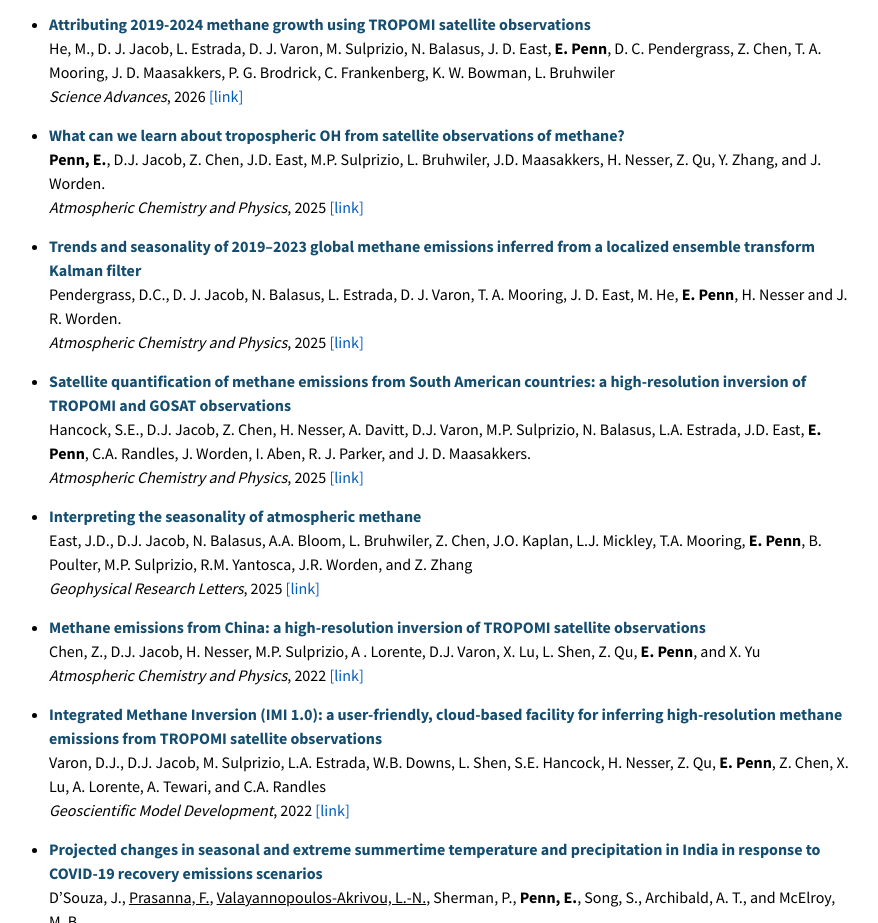
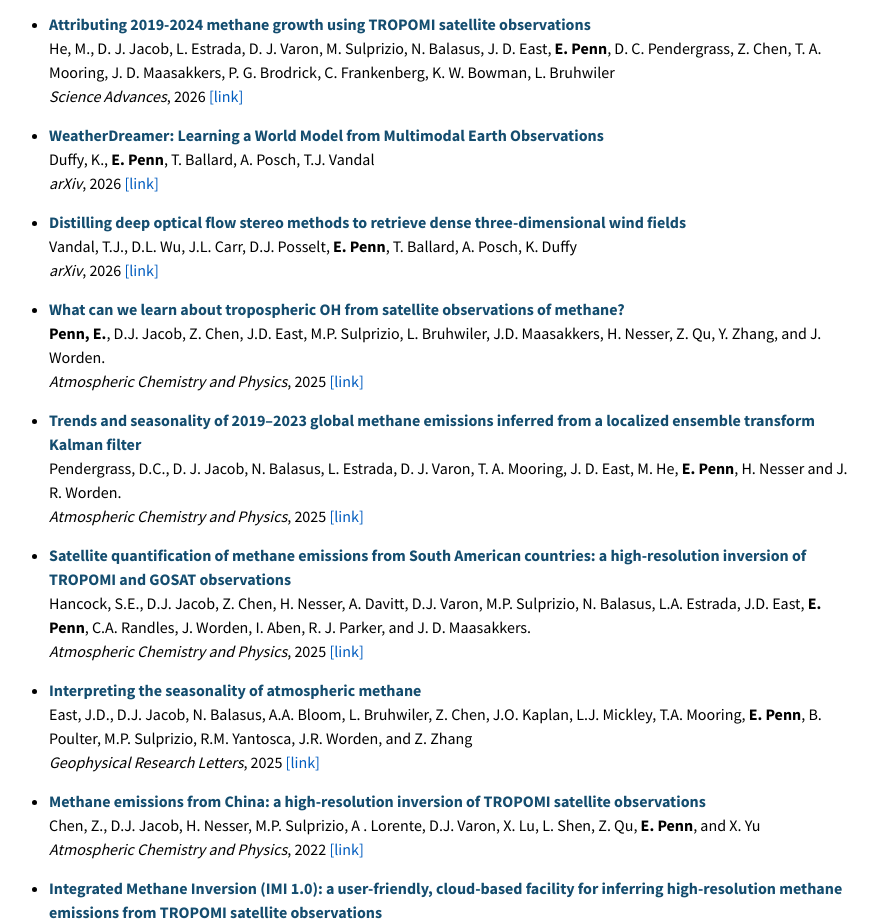
Before and after one commit to pennelise/pennelise.github.io, a plain HTML site: page index.html in a window 1280 px wide. Shown: the part 827-1750 px from the top of the page, without its empty margins (211-1089 px from the left). Drawn offline with nearby package versions, Linux system fonts and the light colour scheme.

Commit message:
Add WeatherDreamer and optical-flow stereo winds preprints
Co-Authored-By: Claude Opus 5.5 <noreply@anthropic.com>

```diff
--- a/index.html
+++ b/index.html
@@ -115,6 +115,22 @@
                 <i>Science Advances</i>, 2026 <a href="https://doi.org/10.22541/essoar.174886142.25607118/v1" target="_blank" rel="noopener noreferrer">[link]</a>
               </li>
 
+              <li class="text" style="margin-bottom: 15px;">
+                <span class="paper-titles">WeatherDreamer: Learning a World Model from Multimodal Earth Observations</span>
+                <br />
+                Duffy, K., <span class="my-name">E. Penn</span>, T. Ballard, A. Posch, T.J. Vandal
+                <br />
+                <i>arXiv</i>, 2026 <a href="https://arxiv.org/abs/2611.18393" target="_blank" rel="noopener noreferrer">[link]</a>
+              </li>
+
+              <li class="text" style="margin-bottom: 15px;">
+                <span class="paper-titles">Distilling deep optical flow stereo methods to retrieve dense three-dimensional wind fields</span>
+                <br />
+                Vandal, T.J., D.L. Wu, J.L. Carr, D.J. Posselt, <span class="my-name">E. Penn</span>, T. Ballard, A. Posch, K. Duffy
+                <br />
+                <i>arXiv</i>, 2026 <a href="https://arxiv.org/abs/2609.03100" target="_blank" rel="noopener noreferrer">[link]</a>
+              </li>
+
               <!-- 2025 -->
               <li class="text" style="margin-bottom: 15px;">
                 <span class="paper-titles">What can we learn about tropospheric OH from satellite observations of methane?</span>
```
Also changed, not shown: publications.html (+16 -0 lines).
